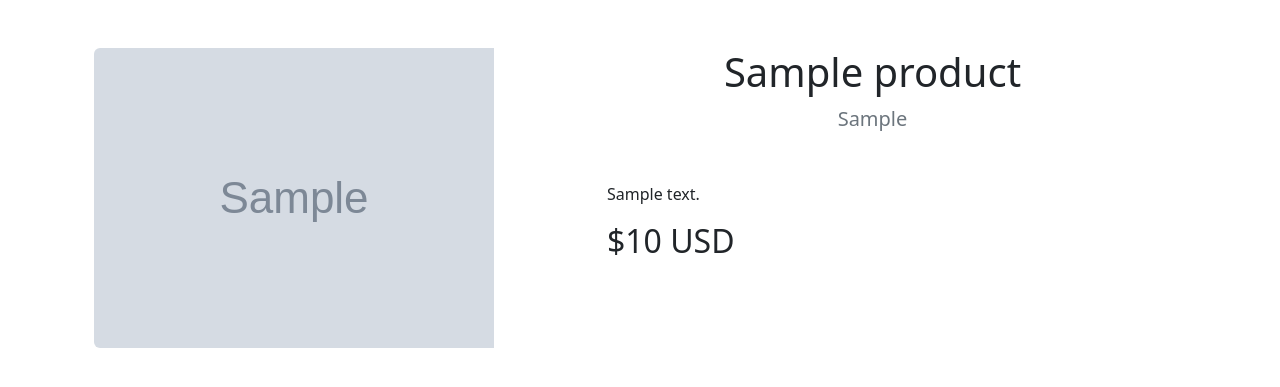
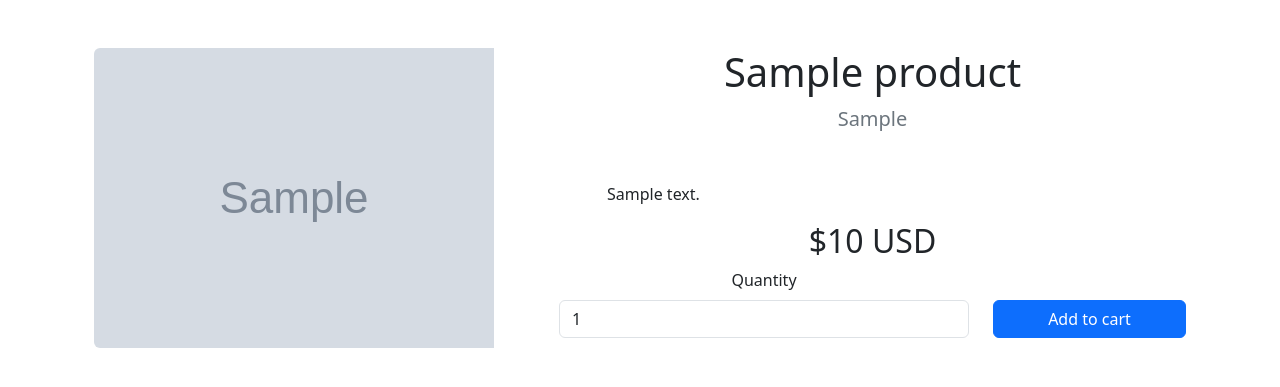
Before and after one commit to Candog85/ANIWRLD, a Flask app: template templates/product.html.jinja in a window 1280 px wide. Shown: the part 56-443 px from the top of the page. Run offline with Flask 3, Linux system fonts and the light colour scheme; the template is opened without the code that fills it: most values are stand-ins (such as "Sample title", 1, 10 or a date in 2020); grey boxes marked "Sample" are stand-in pictures.

Commit message:
Completed thingy, finished products page

```diff
--- a/main.py
+++ b/main.py
@@ -14,6 +14,8 @@ app.secret_key = conf.secret_key
 login_manager = flask_login.LoginManager()
 login_manager.init_app(app)
 login_manager.login_view = ('/login')
+
+
 
 
 class User:
@@ -194,3 +196,25 @@ def logout():
 @flask_login.login_required
 def cart():
     return "THIS IS THE CART PAGE!!!!"
+
+@app.route('/product/<product_id>/cart', methods=["POST"])
+@flask_login.login_required
+def add_cart():
+
+    quantity=request.form['quantity']
+    customer_id=flask_login.current_user.id
+
+    conn=connect_db()
+    cursor= conn.cursor()
+
+    request.path
+
+    cursor.execute(f"""
+
+    INSERT INTO `Cart` (`customer_id`, `product_id`, `quantity`)
+    VALUES ('{customer_id}', '', '{quantity}')
+    """)
+
+
+
+    return redirect('/cart')
--- a/templates/product.html.jinja
+++ b/templates/product.html.jinja
@@ -1,5 +1,6 @@
 <!doctype html>
 <html lang="en">
+
 <head>
     <meta charset="utf-8">
     <meta name="viewport" content="width=device-width, initial-scale=1">
@@ -34,13 +35,32 @@
                         <p class=>{{product['description']}}</p>
                     </div>
 
-                    <div>
-                        <h2 class="mx-5">${{product['price']}} USD</h2>
+                    <div class="text-center mx-5">
+                        <h2 class="">${{product['price']}} USD</h2>
                     </div>
+
+
+                    <form method="post" action="/product/{{product['product_id']}}/cart">
+
+                        <div class="text-center row">
+
+                            <div class="col-8">
+                                <label for="quantity" class="form-label justify-content-start">Quantity</label>
+                                <input name="quantity" type="number" class="form-control" id="quantity" value="1"
+                                    required>
+                            </div>
+
+
+                            <div class="col-4 align-content-end">
+                                <button type="button" class="btn btn-primary col-12">Add to cart</button>
+                            </div>
+                        </div>
+                    </form>
 
                 </div>
 
             </div>
+
         </div>
     </div>
 
```
